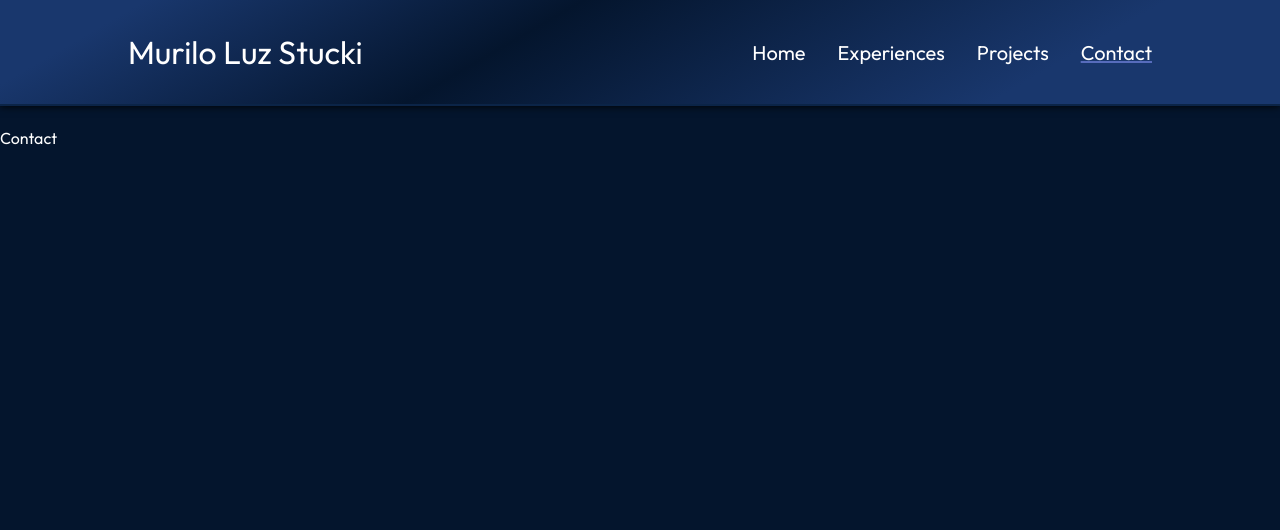
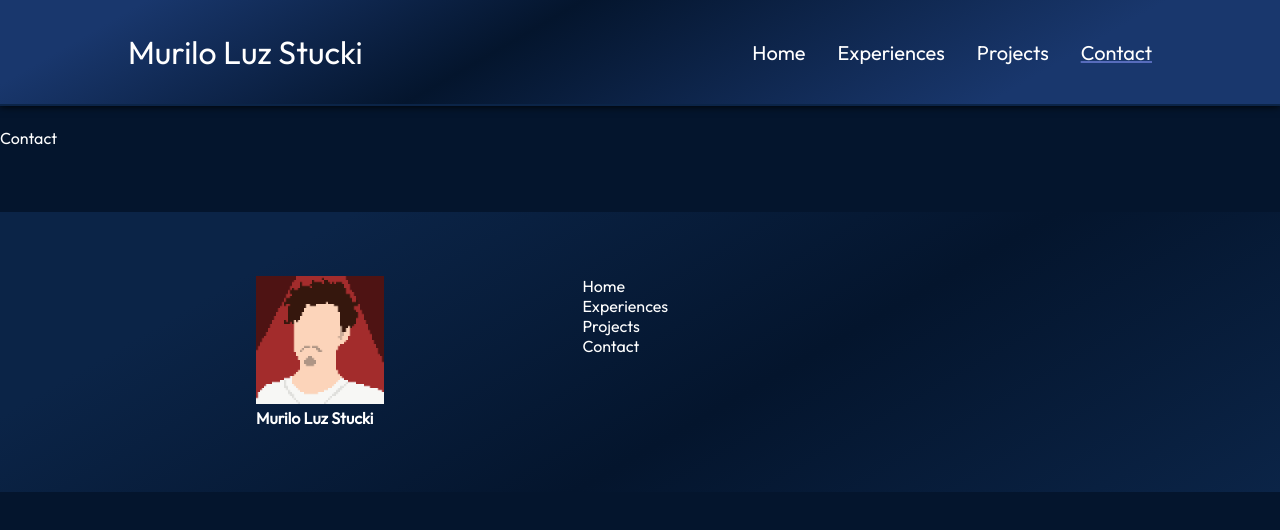
Before and after one commit to LuzMurilo/LuzMurilo.github.io, a React (Vite) app: page /contact in a window 1280 px wide. Shown: the top 530 px of the page. Built offline with nearby package versions, Linux system fonts and the light colour scheme.

Commit message:
created footer component

```diff
--- a/src/App.module.css
+++ b/src/App.module.css
@@ -8,7 +8,6 @@
     max-width: 100vw;
     overflow: hidden;
     color: var(--color-text);
-    padding-bottom: 64px;
 }
 
 a {
--- a/src/App.tsx
+++ b/src/App.tsx
@@ -6,6 +6,7 @@ import Projects from "./pages/Projects";
 import Experiences from "./pages/Experiences";
 import Contact from "./pages/Contact";
 import { useEffect } from "react";
+import Footer from "./components/Footer/Footer";
 
 function App() {
 
@@ -48,6 +49,9 @@ function App() {
             <Route path="/contact" element={<Contact />} />
           </Routes>
         </main>
+        <footer>
+          <Footer />
+        </footer>
       </div>
     </BrowserRouter>
   )
--- /dev/null
+++ b/src/components/Footer/Footer.module.css
@@ -0,0 +1,15 @@
+@import "../../variables.css";
+
+.footer {
+    display: flex;
+    width: 100%;
+    justify-content: flex-start;
+    gap: 20%;
+    padding: 64px 32px 64px 20%;
+    background: var(--gradient-dark);
+    margin-top: 64px;
+}
+
+.info img {
+    width: 128px;
+}
--- /dev/null
+++ b/src/components/Footer/Footer.tsx
@@ -0,0 +1,24 @@
+
+import { getImageURL } from "../../utils";
+import styles from "./Footer.module.css";
+
+function Footer() {
+  return (
+    <div className={styles.footer} id="footer">
+        <div className={styles.info}>
+            <img src={getImageURL("Murilo-minimal-pixel.png")} alt="Murilo Pixel Portrait" />
+            <h4>Murilo Luz Stucki</h4>
+        </div>
+        <div className={styles.navigation}>
+            <ul>
+                <li>Home</li>
+                <li>Experiences</li>
+                <li>Projects</li>
+                <li>Contact</li>
+            </ul>
+        </div>
+    </div>
+  )
+}
+
+export default Footer
```
